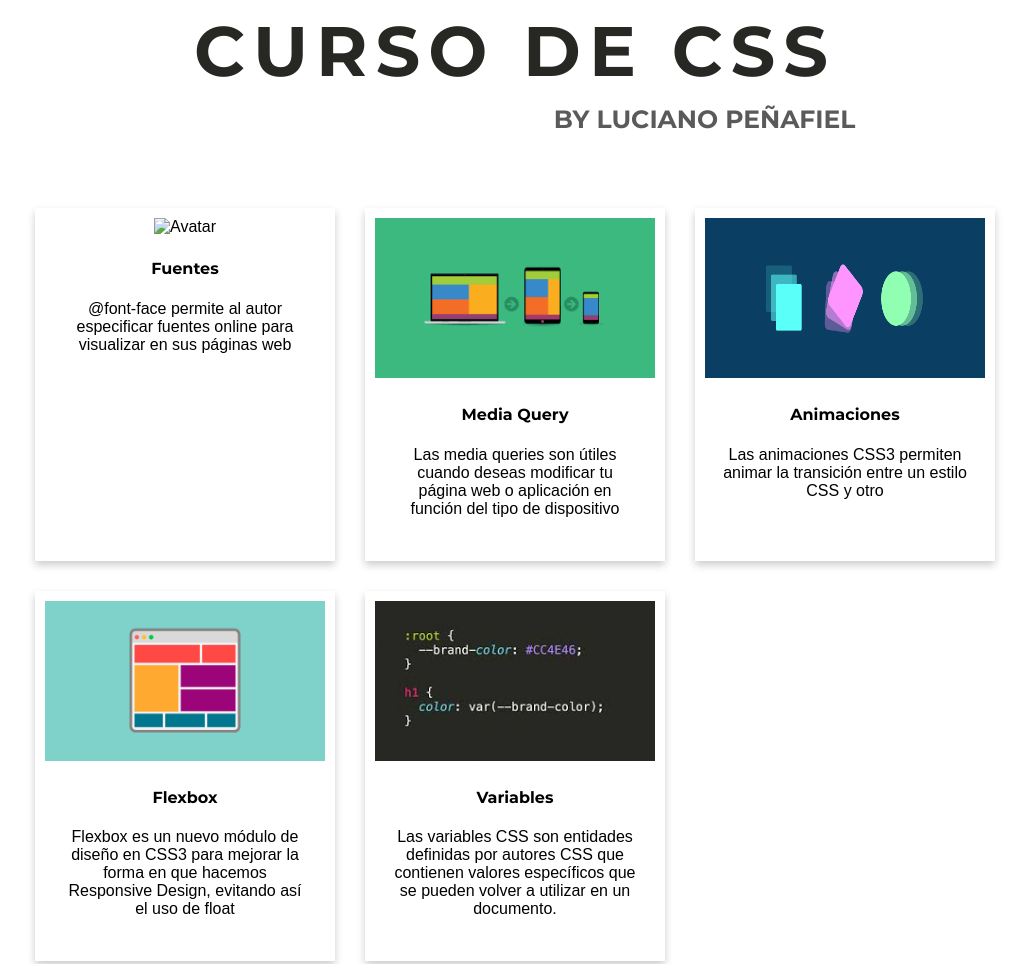
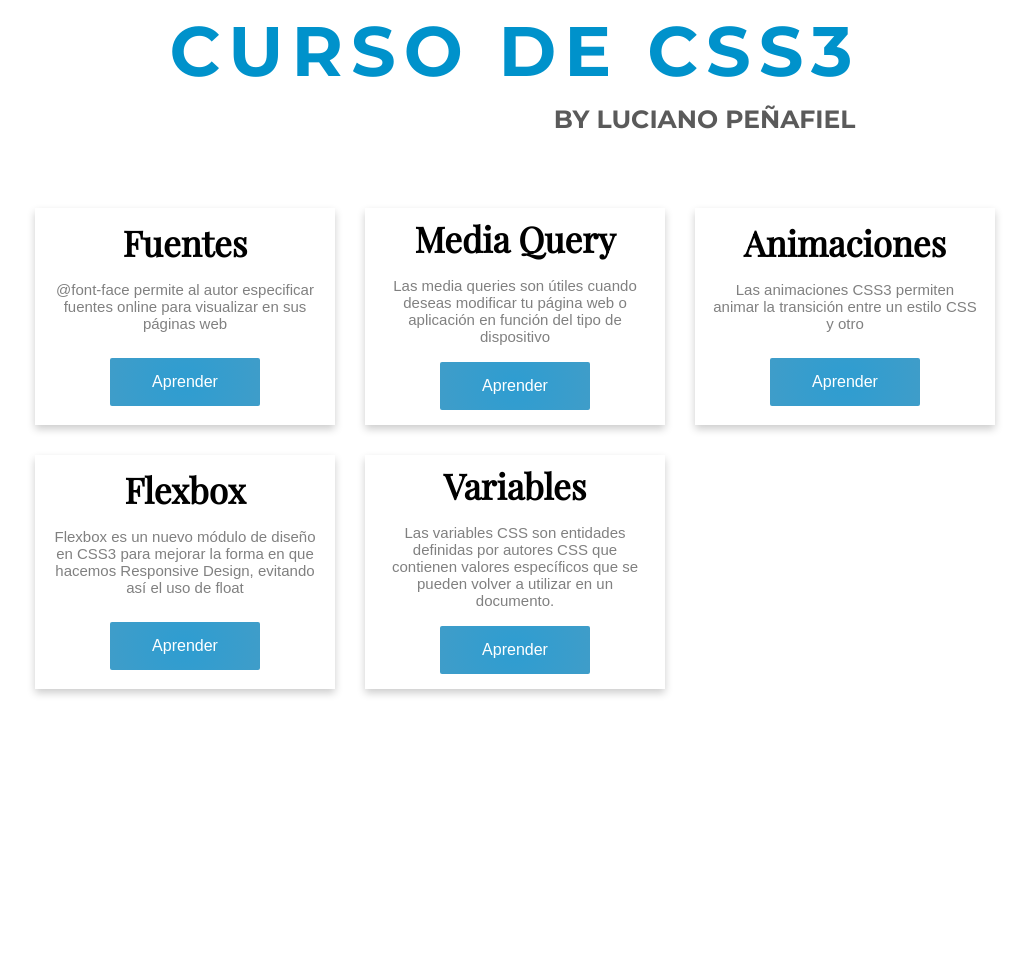
Before and after one commit to franchy012/cursoCSS, a plain HTML site: page index.html in a window 1280 px wide. Shown: the top 964 px of the page, without its empty margins (125-1154 px from the left). After the commit the page ends 800 px from the top, so only its background shows below. Drawn offline with nearby package versions, Linux system fonts and the light colour scheme; a web font is replaced by a local one.

Commit message:
Nuevo Index with cards

```diff
--- a/index.html
+++ b/index.html
@@ -11,75 +11,69 @@
 <body>
 
   <header>
-    <div class="title">
-      <div class="text1"> CURSO DE CSS </div>
-      <div class="text2">  by Luciano Peñafiel </div>
-  </div>
     <nav>
-      <!-- <div class="menu">
-          <ul>
-              <li><a href="./fuentes/index.html">Fuentes</a></li>
-              <li><a href="./media-query/index.html">Media Query</a></li>
-              <li><a href="./animaciones/index.html">Animaciones</a></li>
-              <li><a href="./flexbox/index.html">Flexbox</a></li>
-              <li><a href="./picture/index.html">Picture</a></li>
-              <li><a href="./variables/index.html">Variables</a></li>
-            </ul>
-      </div> -->
+        <div class="title">
+            <div class="text1"> CURSO DE CSS3 </div>
+            <div class="text2">  by Luciano Peñafiel </div>
+        </div>
     </nav>
   </header>
 
 <div class="menu">
 
     <div class="card">
-        <a href="./fuentes/index.html">
-        <img src="./images/descarga.jpg" id="img" alt="Avatar" >
+          <!-- <h2>CSS</h2> -->
+        <!-- <img src="./images/descarga.jpg" id="img" alt="Avatar" > -->
         <div class="container1">
           <h4><b>Fuentes</b></h4>
           <p>@font-face permite al autor especificar fuentes online para visualizar en sus páginas web</p>
         </div>
-      </a>
+        <a href="./fuentes/index.html" class="btn">Aprender</a>
     </div>
 
 
     <div class="card">
-        <a href="./media-query/index.html">
-        <img src="./images/media-querys.png" id="img" alt="Avatar" style="width:100%">
+
+          <!-- <h2>CSS</h2> -->
+        <!-- <img src="./images/media-querys.png" id="img" alt="Avatar" style="width:100%"> -->
         <div class="container1">
           <h4><b>Media Query</b></h4>
           <p>Las media queries son útiles cuando deseas modificar tu página web o aplicación en función del tipo de dispositivo </p>
         </div>
-      </a>
+        <a href="./media-query/index.html" class="btn">Aprender</a>
     </div>
 
     <div class="card">
-        <a href="./animaciones/index.html">
-        <img src="./images/animaciones.png" id="img" alt="Avatar" style="width:100%">
+
+          <!-- <h2>CSS</h2> -->
+        <!-- <img src="./images/animaciones.png" id="img" alt="Avatar" style="width:100%"> -->
         <div class="container1">
           <h4><b>Animaciones</b></h4>
           <p>Las animaciones CSS3 permiten animar la transición entre un estilo CSS y otro </p>
         </div>
-      </a>
+        <a href="./animaciones/index.html" class="btn">Aprender</a>
     </div>
 
     <div class="card">
-        <a href="./flexbox/index.html">
-        <img src="./images/flexbox.png" id="img" alt="Avatar" style="width:100%">
+
+          <!-- <h2>CSS</h2> -->
+        <!-- <img src="./images/flexbox.png" id="img" alt="Avatar" style="width:100%"> -->
         <div class="container1">
           <h4><b>Flexbox</b></h4>
           <p>Flexbox es un nuevo módulo de diseño en CSS3 para mejorar la forma en que hacemos Responsive Design, evitando así el uso de float </p>
         </div>
-      </a>
+        <a href="./flexbox/index.html" class="btn">Aprender</a>
     </div>
 
     <div class="card">
-        <a href="./variables/index.html">
-        <img src="./images/variables.jpg" id="img" alt="Avatar" style="width:100%">
+
+          <!-- <h2>CSS</h2> -->
+        <!-- <img src="./images/variables.jpg" id="img" alt="Avatar" style="width:100%"> -->
         <div class="container1">
           <h4><b>Variables</b></h4>
           <p>Las variables CSS son entidades definidas por autores CSS que contienen valores específicos que se pueden volver a utilizar en un documento.  </p>
         </div>
-      </a>
+        <a href="./variables/index.html" class="btn">Aprender</a>
     </div>
 
 </div>
--- a/style.css
+++ b/style.css
@@ -1,6 +1,11 @@
 @import url('./fuentes/style.css');
+@import url('https://fonts.googleapis.com/css?family=Playfair+Display&display=swap');
+@import url('https://fonts.googleapis.com/css?family=Roboto&display=swap');
+
+body
 
 .title {
+
   text-align: center;
   /* position: absolute; */
   top: 50%;
@@ -15,7 +20,7 @@
 
 
 .text1 {
-  color: #272823 ;
+  color: #0092CB ;
   font-size: 70px;
   font-weight: bold;
   letter-spacing: 8px;
@@ -23,6 +28,7 @@
   margin-bottom: 10px;
   background: #fff;
   animation: text 2.5s 1;
+  /* text-shadow: 4px 1px 3px rgba(193,193,193,0.53); */
 }
 
 @keyframes text {
@@ -74,6 +80,14 @@ a {
 .card {
   box-shadow: 0 4px 8px 0 rgba(0,0,0,0.2);
   transition: 0.3s;
+  text-align: center;
+
+  display: flex;
+  flex-direction: column;
+  justify-content: space-around;
+
+
+  /* grid-template-rows: repeat(4, 100px); */
   /* width: 15%; */
 }
 
@@ -85,12 +99,23 @@ a {
   padding: 2px 16px;
 }
 
-img {
-  object-fit: fill;
-  width: 100%;
-  height: 160px;
+h2 {
+  font-family: 'Roboto', sans-serif;
+  color: #01A7DE;
+  margin: 5px;
+  font-size: 30px;
 }
 
+h4{
+  font-family: 'Playfair Display', serif;
+  font-size: 35px;
+  margin: 5px;
+}
+
+p {
+  color: gray;
+  font-size: 15px;
+}
 
 .menu {
   background-color: #fff;
@@ -109,18 +134,26 @@ img {
   /* align-content: flex-start; */
 }
 
-@media (min-width: 1024px) {
-  h1 {
-    font-size: 80px;
-    color: blue;
-  }
+
+
+.btn {
+  background: radial-gradient(circle, rgba(46,157,209,1) 0%, rgba(63,157,201,1) 100%);
+  border: none;
+  border-radius: 2px;
+  color: white;
+  padding: 15px 32px;
+  text-align: center;
+  text-decoration: none;
+  display: inline-block;
+  font-size: 16px;
+  -webkit-transition-duration: 0.4s; /* Safari */
+  transition-duration: 0.4s;
+  cursor: pointer;
+
 }
 
-
-@media (min-width: 868px) {
-  .text1 {
-    font-size: 70px;
-    letter-spacing: 8px;
-
-  }
+.btn:hover {
+  background-color: rgb(2, 126, 175);
+  transition-duration: 0.5s;
+  transition-timing-function: cubic-bezier(.59,2.05,.47,-1.46);
 }
```
